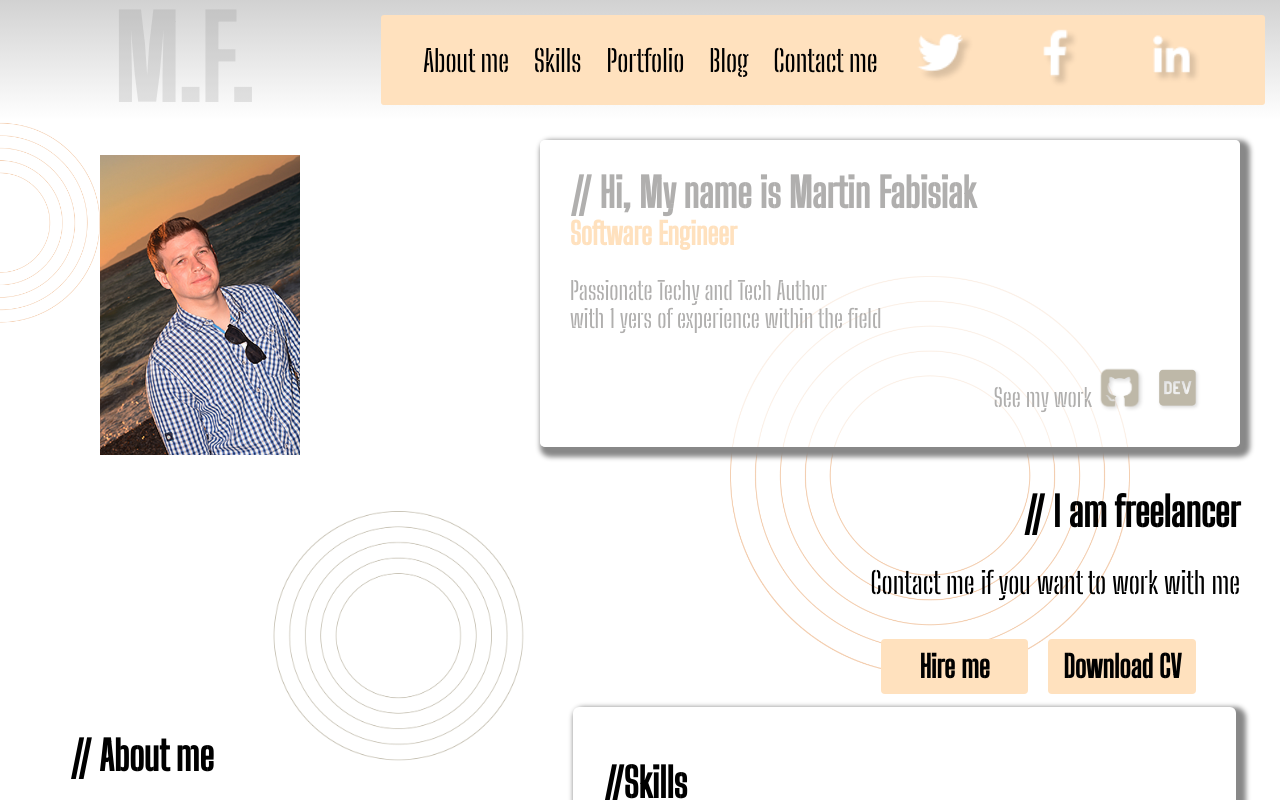
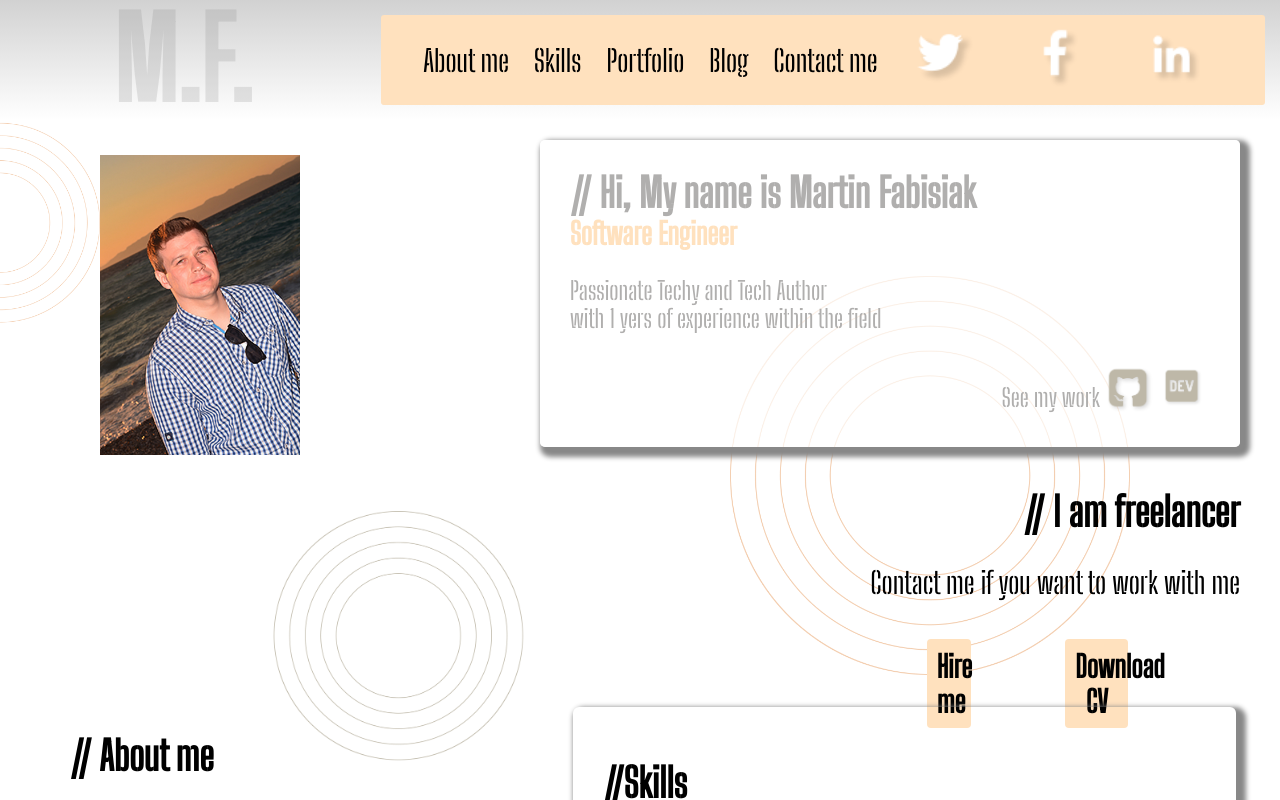
Before and after one commit to marcinfabisiak97/project1PortfolioReact, a React (Create React App) app: page / in a window 1280 px wide. Shown: the top 800 px of the page. Built offline with nearby package versions, Linux system fonts and the light colour scheme.

Commit message:
making button download and send to eamil

```diff
--- a/package.json
+++ b/package.json
@@ -9,6 +9,8 @@
     "node-sass": "^7.0.1",
     "react": "^17.0.2",
     "react-dom": "^17.0.2",
+    "react-router": "^6.2.1",
+    "react-router-dom": "^6.2.1",
     "react-scripts": "5.0.0",
     "web-vitals": "^2.1.3"
   },
--- a/src/App.js
+++ b/src/App.js
@@ -1,10 +1,12 @@
 import logo from './logo.svg';
 import './App.scss';
 import Homepage from './pages/homepage';
-
+import { BrowserRouter } from "react-router-dom";
 function App() {
   return (
-    <Homepage/>
+    <BrowserRouter>
+      <Homepage />
+    </BrowserRouter>
   );
 }
 
--- a/src/components/main-upperpartanddownpart/index.js
+++ b/src/components/main-upperpartanddownpart/index.js
@@ -1,7 +1,9 @@
 import React from 'react';
+import { Link } from 'react-router-dom';
 import github from '../../assets/github_icon.png';
 import devicon from '../../assets/dev_icon.png';
 import easycode from '../../assets/easy_code_button.png';
+import cv from '../../assets/cv.pdf';
 const Upperpartanddownpart = ({ aboutref, skillref, myworkref, blogref, contactref }) => {
     const myBar = [
 
@@ -17,6 +19,30 @@ const Upperpartanddownpart = ({ aboutref, skillref, myworkref, blogref, contactr
             </div>
         )
     }
+
+    const ButtonMailto = ({ mailto }) => {
+        return (
+            <React.Fragment>
+                <Link
+                    to='#'
+                    onClick={(e) => {
+                        window.location = mailto;
+                        e.preventDefault();
+                    }}
+                >
+                    <button><strong>Hire me</strong></button>
+                </Link>
+                <Link to={cv}
+                    target="_blank"
+                    download='cv Marcin Fabisiak'>
+                    <button><strong>Download CV</strong></button>
+                </Link>
+            </React.Fragment>
+        );
+    };
+
+
+
     return (
         <div className="main-upperpartanddownpart col-12">
             <div className="main-upperpart">
@@ -27,7 +53,7 @@ const Upperpartanddownpart = ({ aboutref, skillref, myworkref, blogref, contactr
                         yers of experience within the field </p>
                     <div className="main-info_seework">
                         <p>See my work</p>
-                        <img src={github} />
+                        <a href='https://github.com/marcinfabisiak97'><img src={github} /></a>
                         <img src={devicon} />
                     </div>
                 </div>
@@ -35,8 +61,9 @@ const Upperpartanddownpart = ({ aboutref, skillref, myworkref, blogref, contactr
                     <h1> // I am freelancer</h1>
                     <p>Contact me if you want to work with me</p>
                     <div>
-                        <button><strong>Hire me</strong></button>
-                        <button><strong>Download CV</strong></button>
+                        <ButtonMailto mailto={'mailto:marcinfabisiak123@gmail.com'} />
+
+
                     </div>
                 </div>
             </div>
--- a/src/styles/themes/default/components/_section.scss
+++ b/src/styles/themes/default/components/_section.scss
@@ -356,7 +356,7 @@
     align-items: flex-end;
     width: nth($sizes, 12);
     padding-right: 0;
-    max-height: 600px;
+    min-height: 600px;
     background-image: url(../../../../assets/koła_02.png),
       url(../../../../assets/zdj1.jpg);
     background-repeat: no-repeat;
```
Also changed, not shown: 2 other files (tests, documents, lock files or other folders).
